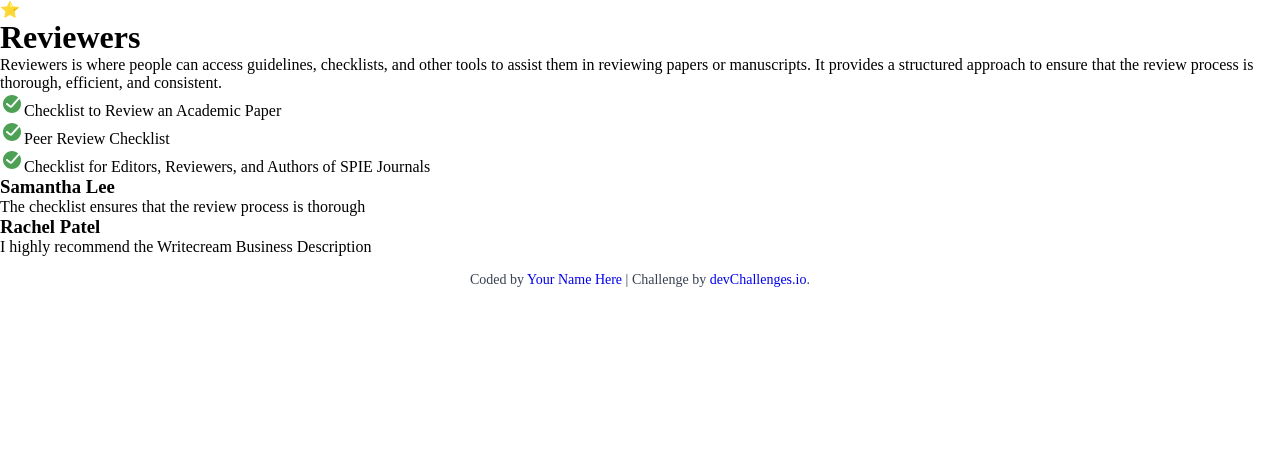
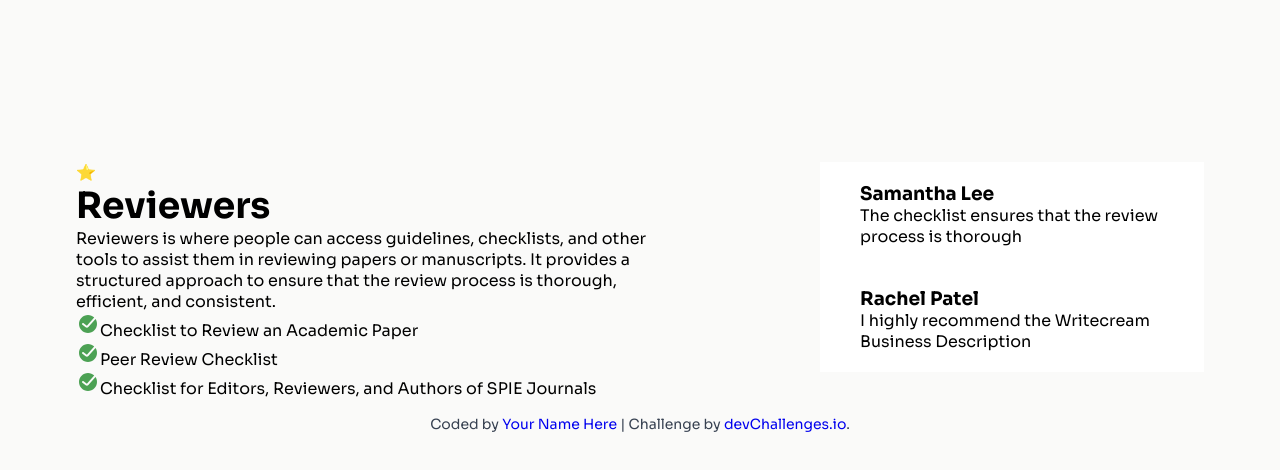
Before and after one commit to amitesh0303/testimonial_page, a plain HTML site: page index.html in a window 1280 px wide. Drawn offline with Linux system fonts and the light colour scheme.

Commit message:
basic layout

```diff
--- a/index.html
+++ b/index.html
@@ -6,8 +6,12 @@
   <link rel="icon" href="resources/favicon.ico" type="image/x-icon" sizes="96x96"/>
   <link rel="stylesheet" href="style.css">
   <title>Testimonial Page | devChallenges.io</title>
+  <link rel="preconnect" href="https://fonts.googleapis.com">
+<link rel="preconnect" href="https://fonts.gstatic.com" crossorigin>
+<link href="https://fonts.googleapis.com/css2?family=Sora:wght@100..800&display=swap" rel="stylesheet">
 </head>
 <body>
+  <div id="main-container">
     <div id="info-container">
       ⭐️
       <h1>Reviewers</h1>
@@ -31,6 +35,7 @@
         <p>I highly recommend the Writecream Business Description</p>
       </div>
     </div>
+  </div>
   <div class="author-info">
     Coded by <a href="#">Your Name Here</a> | Challenge by
     <a href="https://www.devchallenges.io?ref=challenge" target="_blank">devChallenges.io</a>.
--- a/style.css
+++ b/style.css
@@ -6,6 +6,8 @@
 
   body {
     height: 100vh;
+    background-color: #FAFAF9;
+    font-family: 'Sora';
   }
 
   .author-info {
@@ -17,4 +19,30 @@
 
   .author-info a {
     text-decoration: none;
+    position: static;
+    bottom:20px;
   }
+  #main-container{
+    display: flex;
+    flex-direction: row;
+    justify-content: space-around;
+    margin-top: 162px;;
+  }
+  #info-container{
+    display: flex;
+    flex-direction: column;
+    text-wrap: wrap;
+    text-align: left;
+    width: 37rem;
+  }
+  #info-container h1{
+    font-size: 2.25rem;
+  }
+  #info-container ul{
+    list-style: none;
+  }
+  .card{
+    width: 24rem;
+    padding: 20px 40px;
+    background-color: #FFFFFF;
+  }
```
Lines whose indentation alone changed are shown as unchanged.
